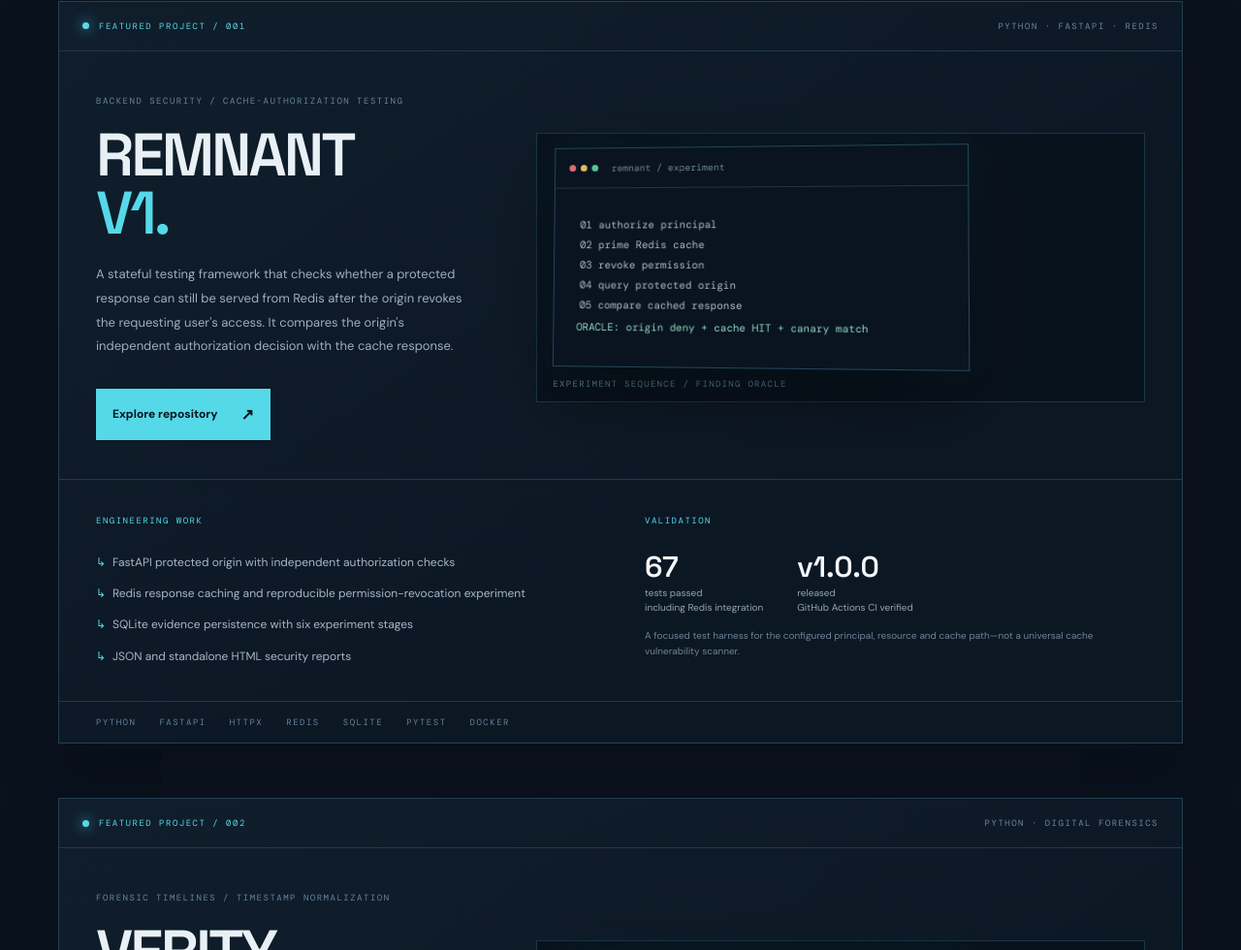
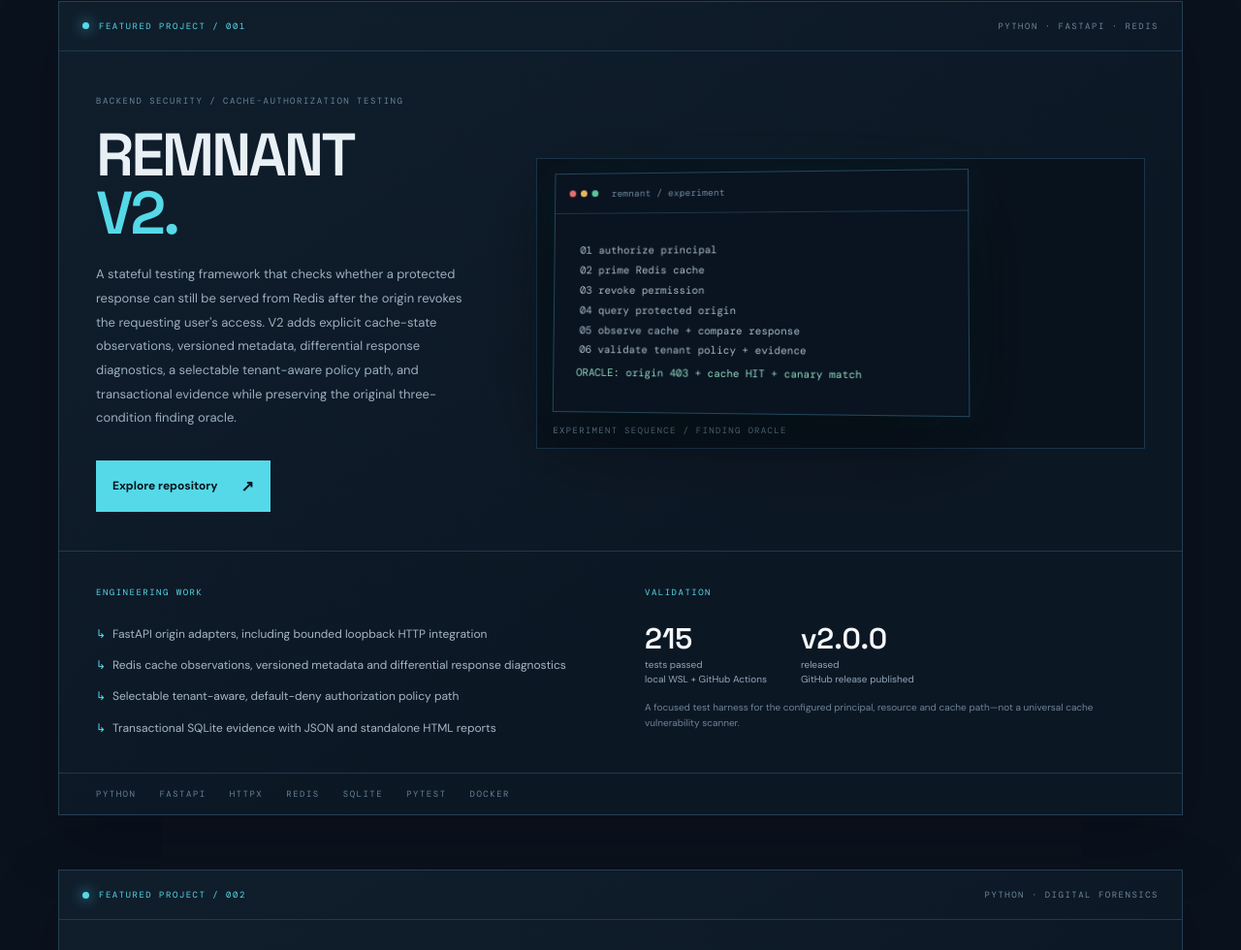
Before and after one commit to trilochan-prabakar/trilochan-prabakar, a plain HTML site: page index.html in a window 1280 px wide. Shown: the part 1821-2801 px from the top of the page at 97% size. Drawn offline with nearby package versions, Linux system fonts and the light colour scheme.

Commit message:
docs: update profile and portfolio for REMNANT V2
Refresh the GitHub profile README and portfolio website to reflect REMNANT V2.0.0 and its verified 215-test validation.

```diff
--- a/index.html
+++ b/index.html
@@ -107,8 +107,8 @@
           <div class="project-main">
             <div class="project-copy">
               <div class="project-kicker">BACKEND SECURITY / CACHE-AUTHORIZATION TESTING</div>
-              <h2>REMNANT<br><em>V1</em><span class="cyan">.</span></h2>
-              <p class="project-description">A stateful testing framework that checks whether a protected response can still be served from Redis after the origin revokes the requesting user's access. It compares the origin's independent authorization decision with the cache response.</p>
+              <h2>REMNANT<br><em>V2</em><span class="cyan">.</span></h2>
+              <p class="project-description">A stateful testing framework that checks whether a protected response can still be served from Redis after the origin revokes the requesting user's access. V2 adds explicit cache-state observations, versioned metadata, differential response diagnostics, a selectable tenant-aware policy path, and transactional evidence while preserving the original three-condition finding oracle.</p>
               <a class="button button-primary" href="https://github.com/trilochan-prabakar/REMNANT" target="_blank" rel="noopener noreferrer">Explore repository <span>↗</span></a>
             </div>
             <div class="project-diagram">
@@ -119,8 +119,9 @@
                   <div class="terminal-output">02  prime Redis cache</div>
                   <div class="terminal-output">03  revoke permission</div>
                   <div class="terminal-output">04  query protected origin</div>
-                  <div class="terminal-output">05  compare cached response</div>
-                  <div class="status-line">ORACLE: origin deny + cache HIT + canary match</div>
+                  <div class="terminal-output">05  observe cache + compare response</div>
+                  <div class="terminal-output">06  validate tenant policy + evidence</div>
+                  <div class="status-line">ORACLE: origin 403 + cache HIT + canary match</div>
                 </div>
               </div>
               <div class="diagram-caption">EXPERIMENT SEQUENCE / FINDING ORACLE</div>
@@ -128,12 +129,12 @@
           </div>
           <div class="project-details">
             <div><span class="detail-label">ENGINEERING WORK</span><ul>
-              <li>FastAPI protected origin with independent authorization checks</li>
-              <li>Redis response caching and reproducible permission-revocation experiment</li>
-              <li>SQLite evidence persistence with six experiment stages</li>
-              <li>JSON and standalone HTML security reports</li>
+              <li>FastAPI origin adapters, including bounded loopback HTTP integration</li>
+              <li>Redis cache observations, versioned metadata and differential response diagnostics</li>
+              <li>Selectable tenant-aware, default-deny authorization policy path</li>
+              <li>Transactional SQLite evidence with JSON and standalone HTML reports</li>
             </ul></div>
-            <div><span class="detail-label">VALIDATION</span><div class="metrics"><div><strong>67</strong><span>tests passed<br>including Redis integration</span></div><div><strong>v1.0.0</strong><span>released<br>GitHub Actions CI verified</span></div></div><p class="scope-note">A focused test harness for the configured principal, resource and cache path—not a universal cache vulnerability scanner.</p></div>
+            <div><span class="detail-label">VALIDATION</span><div class="metrics"><div><strong>215</strong><span>tests passed<br>local WSL + GitHub Actions</span></div><div><strong>v2.0.0</strong><span>released<br>GitHub release published</span></div></div><p class="scope-note">A focused test harness for the configured principal, resource and cache path—not a universal cache vulnerability scanner.</p></div>
           </div>
           <div class="project-footer"><span>PYTHON</span><span>FASTAPI</span><span>HTTPX</span><span>REDIS</span><span>SQLITE</span><span>PYTEST</span><span>DOCKER</span></div>
         </article>
```
Also changed, not shown: 1 other file.
